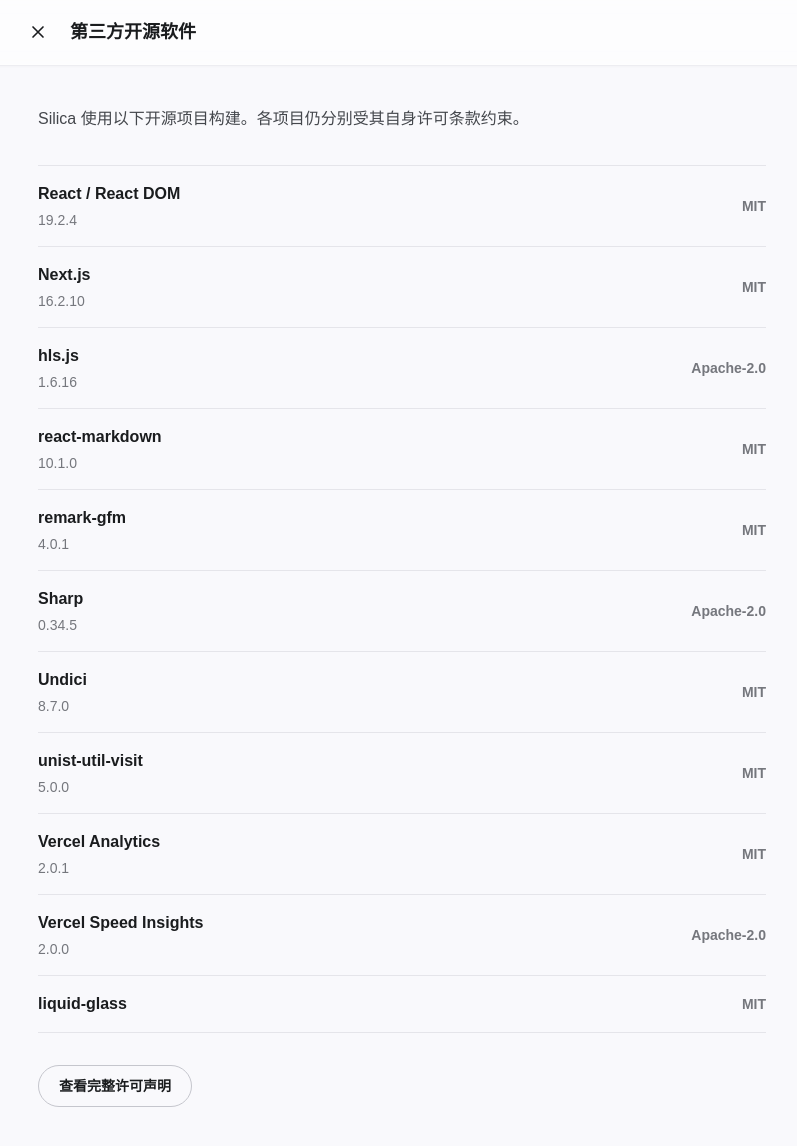
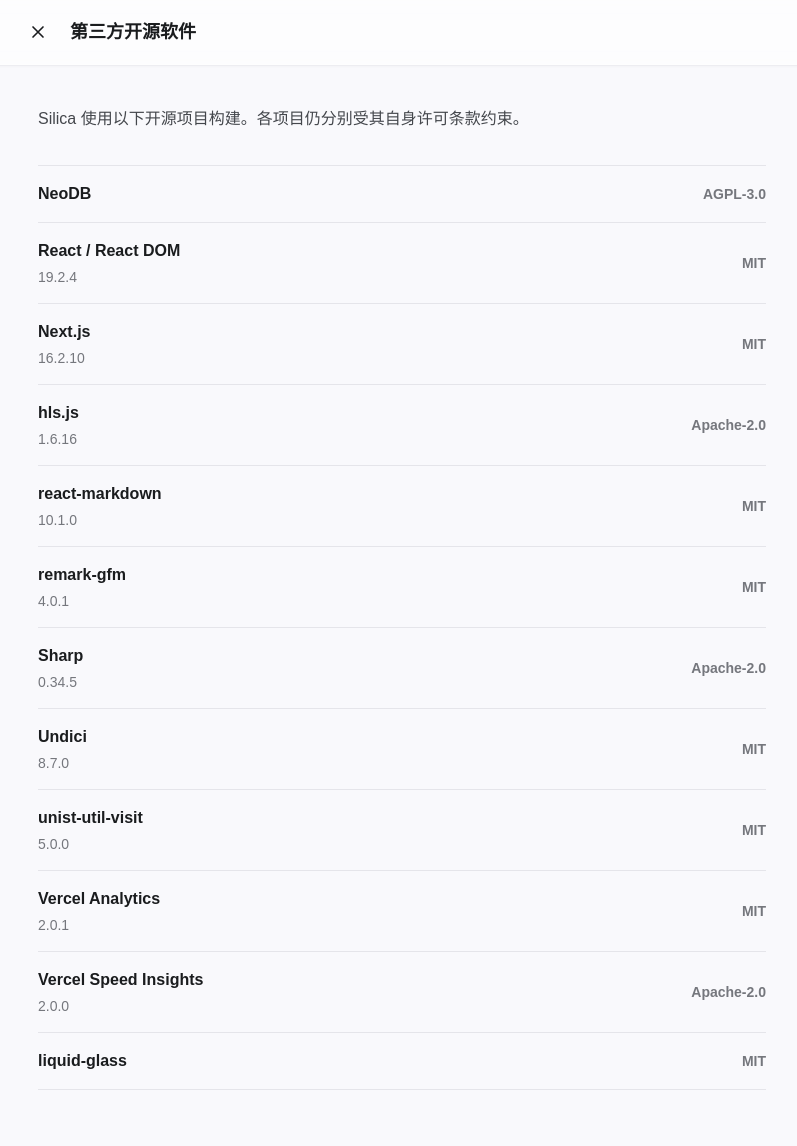
Before and after one commit to shinkisan/NeoDB-Silica, a Next.js app: page /licenses in a window 1280 px wide. Shown: the top 1146 px of the page, without its empty margins (238-1035 px from the left). Built offline with nearby package versions, Linux system fonts and the light colour scheme; no server answers.

Commit message:
docs: update source and license attributions

```diff
--- a/src/app/licenses/licenses-page.tsx
+++ b/src/app/licenses/licenses-page.tsx
@@ -4,13 +4,18 @@
 import { siteConfig } from "@/site.config";
 
 type Library = {
-  license: "Apache-2.0" | "MIT";
+  license: "AGPL-3.0" | "Apache-2.0" | "MIT";
   name: string;
   source: string;
   version?: string;
 };
 
 const libraries: Library[] = [
+  {
+    license: "AGPL-3.0",
+    name: "NeoDB",
+    source: "https://github.com/neodb-social/neodb",
+  },
   {
     license: "MIT",
     name: "React / React DOM",
@@ -157,14 +162,6 @@
           ))}
         </div>
 
-        <a
-          className="mt-8 inline-flex rounded-full border border-[#c5c6cd] px-5 py-2.5 text-sm font-bold text-[var(--foreground)] transition hover:bg-white/60"
-          href="/third-party-notices.txt"
-          target="_blank"
-        >
-          {content.fullNotices}
-        </a>
-
       </section>
     </main>
   );
@@ -177,7 +174,6 @@
     return {
       closeLabel: "Close open-source licenses",
       description: `${name} is built with the following open-source projects. Each project remains subject to its own license.`,
-      fullNotices: "View full license notices",
       title: "Third-party open-source software",
     };
   }
@@ -186,7 +182,6 @@
     return {
       closeLabel: "關閉開源授權頁面",
       description: `${name} 使用以下開源專案構建。各專案仍分別受其自身授權條款約束。`,
-      fullNotices: "查看完整授權聲明",
       title: "第三方開源軟體",
     };
   }
@@ -194,7 +189,6 @@
   return {
     closeLabel: "关闭开源许可页面",
     description: `${name} 使用以下开源项目构建。各项目仍分别受其自身许可条款约束。`,
-    fullNotices: "查看完整许可声明",
     title: "第三方开源软件",
   };
 }
```
